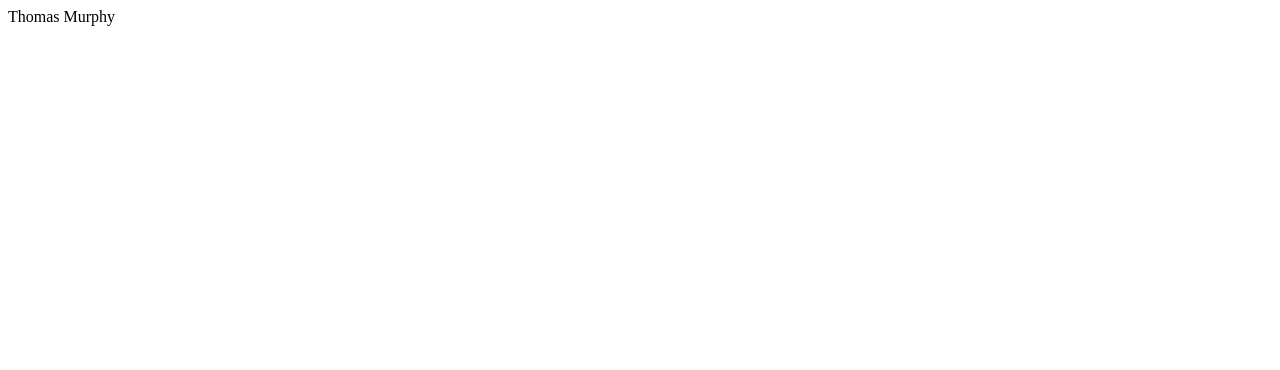
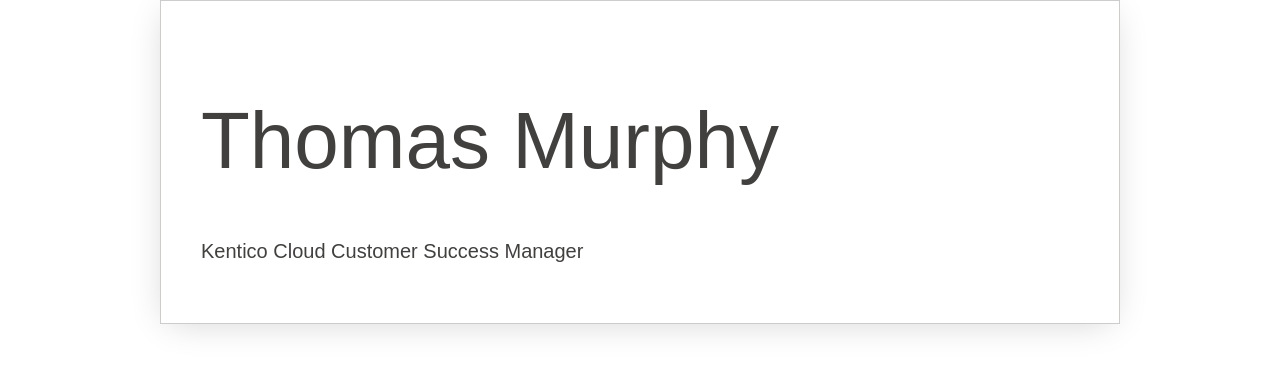
Before and after one commit to ThomasM-Kentico/ThomasM-Kentico.github.io, a plain HTML site: page index.html in a window 1280 px wide. Drawn offline with nearby package versions, Linux system fonts and the light colour scheme; a web font is replaced by a local one.

Commit message:
Update index.html

```diff
--- a/index.html
+++ b/index.html
@@ -1 +1,16 @@
-Thomas Murphy
+<!DOCTYPE html>
+<html lang="en">
+<head>
+  <meta charset="UTF-8">
+  <meta name="viewport" content="width=device-width, initial-scale=1.0">
+  <meta http-equiv="X-UA-Compatible" content="ie=edge">
+  <link rel="stylesheet" href="https://unpkg.com/papercss@1.6.1/dist/paper.min.css">
+  <title>Thomas Murphy</title>
+</head>
+<body>
+  <div class="paper container">
+    <h1>Thomas Murphy</h1>
+    <p>Kentico Cloud Customer Success Manager</p>
+  </div>
+</body>
+</html>
```
